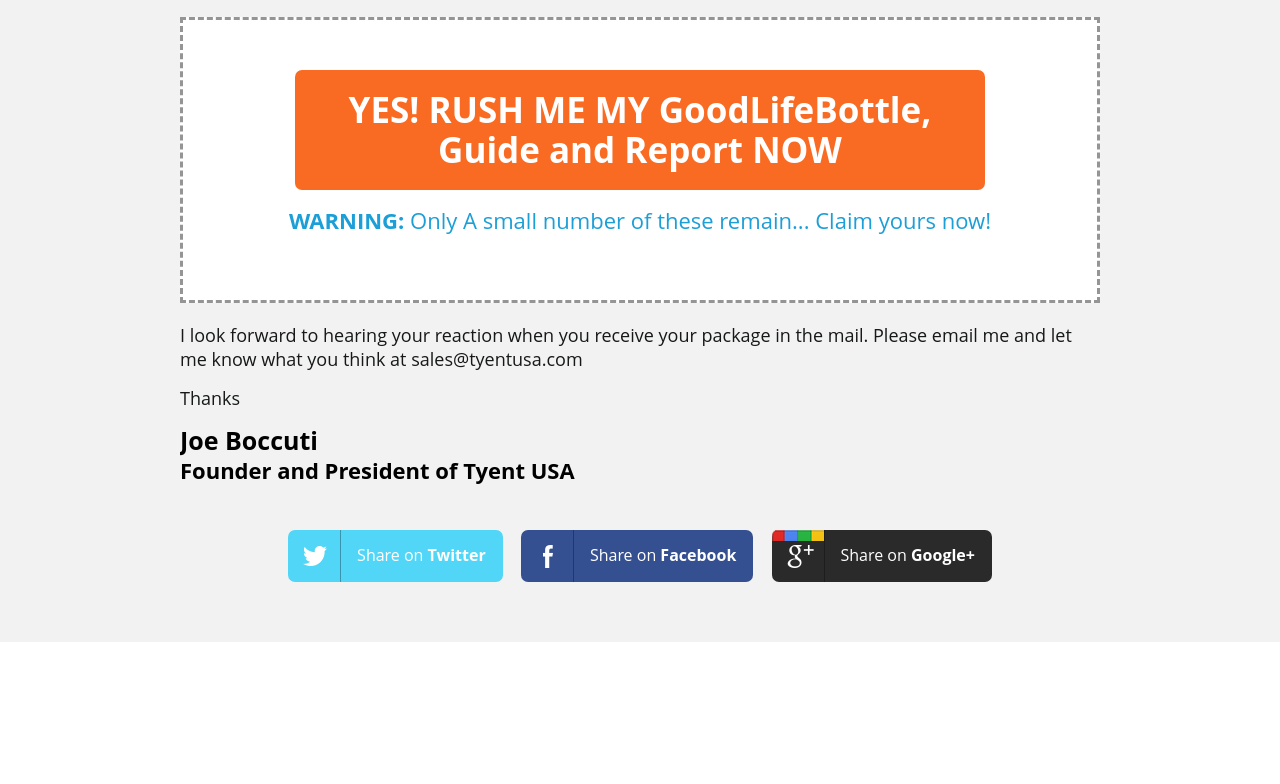
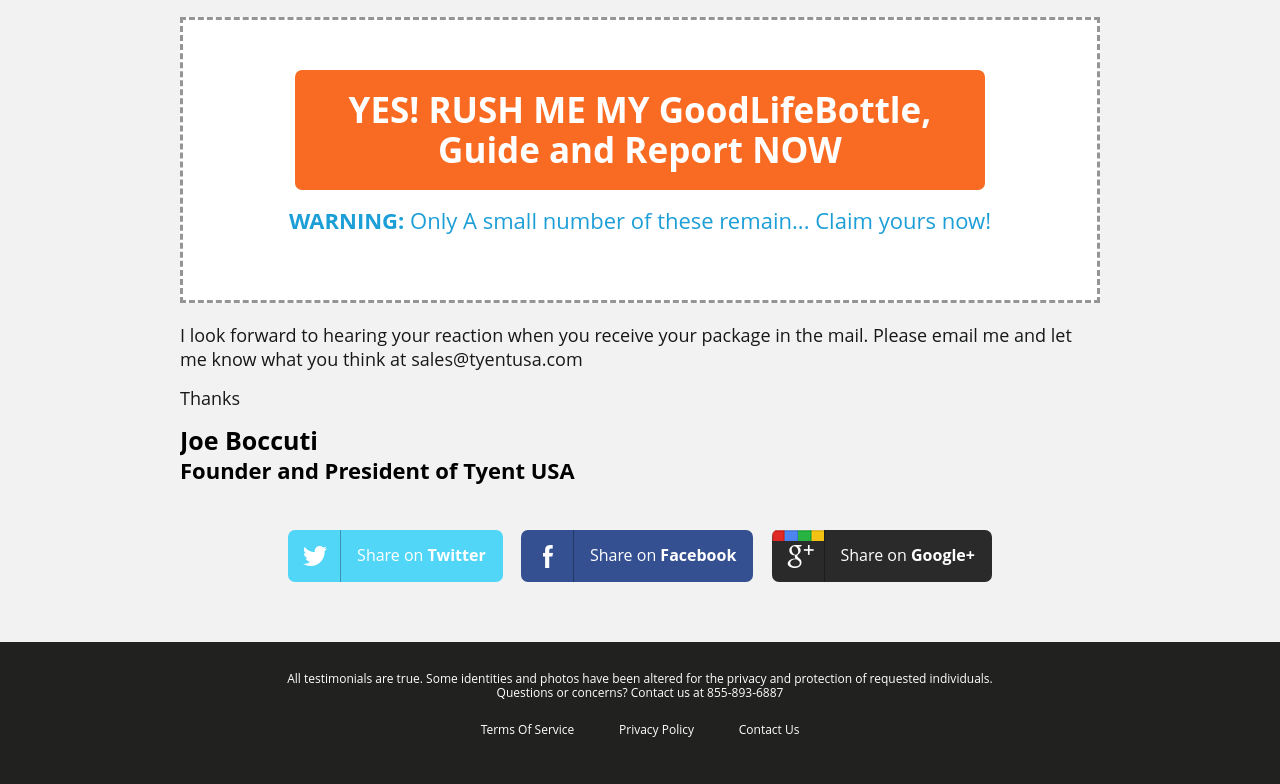
Before and after one commit to jassimabdullatheef/Goodlife, a plain HTML site: page index.html in a window 1280 px wide. Shown: the part 4959-5743 px from the top of the page. Before the commit the page ends 5601 px from the top, so only its background shows below. Drawn offline with Linux system fonts and the light colour scheme.

Commit message:
Inserted Footer

```diff
--- a/dev/sass/02-basics/grid.scss
+++ b/dev/sass/02-basics/grid.scss
@@ -58,6 +58,7 @@
   }
   &.bg-gray-dark, .bg-gray-dark{
     background-color: $gray-dark;
+    color: white;
   }
   &.space-top, .space-top{ padding-top: 30px; }
   &.space-bottom, .space-bottom{ padding-bottom: 30px;}
--- /dev/null
+++ b/dev/sass/03-modules/footer.scss
@@ -0,0 +1,16 @@
+@import  "../02-basics/config";
+.footer{
+  p,a{
+    color: $white;
+    text-decoration: none;
+    font-size: 12px;
+  }
+  p{
+    margin: 0px;
+    line-height: 14px;
+  }
+  ul li{
+    display: inline;
+    margin: 0px 20px;
+  }
+}
--- a/index.html
+++ b/index.html
@@ -184,6 +184,18 @@
       </div>
     </div>
   </div>
+  <!-- Footer -->
+  <div class="row footer text-center bg-gray-dark space-both">
+    <div class="container">
+      <p>All testimonials are true. Some identities and photos have been altered for the privacy and protection of requested individuals.</p>
+      <p>Questions or concerns? Contact us at 855-893-6887</p>
+    </div>
+    <ul>
+      <li><a href="#">Terms Of Service</a></li>
+      <li><a href="#">Privacy Policy</a></li>
+      <li><a href="#">Contact Us</a></li>
+    </ul>
+  </div>
   <script src="asset/scripts/jquery.min.js"></script>
   <script src="asset/scripts/flipclock.min.js"></script>
   <script src="asset/scripts/main.js"></script>
```
Also changed, not shown: asset/styles/02-basics/grid.css, asset/styles/03-modules/button.scss (deleted), asset/styles/03-modules/features.scss (deleted), asset/styles/03-modules/footer.css (added), asset/styles/03-modules/letter.scss (deleted), asset/styles/03-modules/testinomials.scss (deleted), asset/styles/style.min.css.
